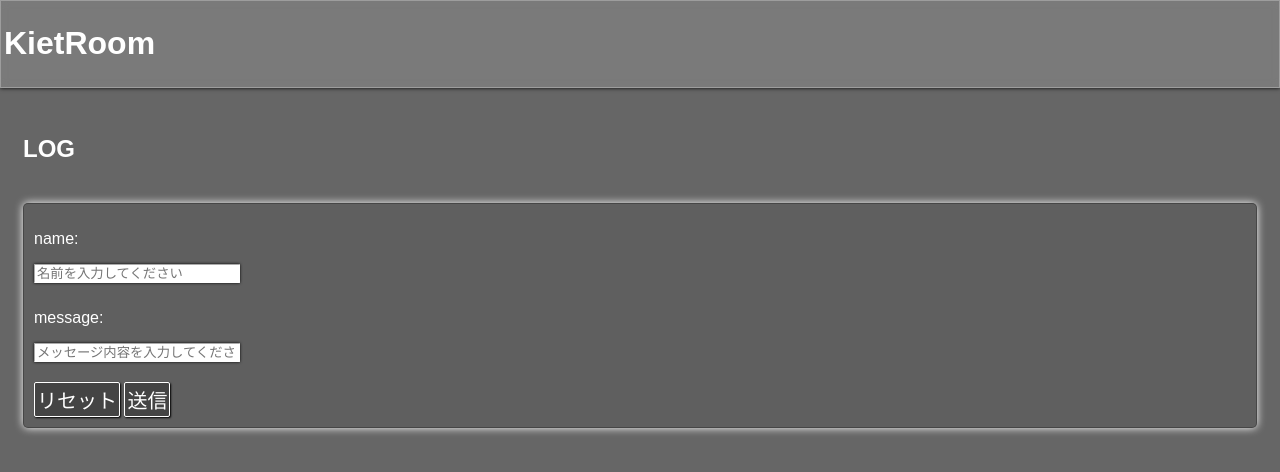
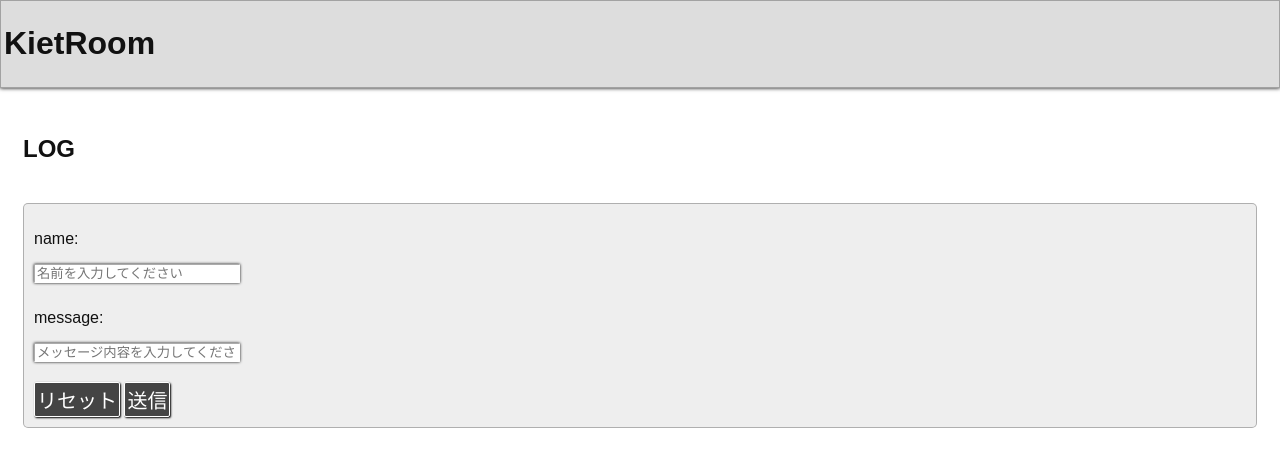
Before and after one commit to Gabillan/NodeChatApp, a website: page index.html in a window 1280 px wide. Drawn offline with nearby package versions, Linux system fonts and the light colour scheme; no server answers.

Commit message:
Save index.html.

```diff
--- a/index.html
+++ b/index.html
@@ -8,8 +8,8 @@
             html,body {
                 font-family: Sans-Serif;
                 font-weight: 100;
-                background-color: #666;
-                color: #fff;
+                background-color: #fff;
+                color: #111;
             }
             header {
                 position: fixed;
@@ -17,8 +17,8 @@
                 left: 0;
                 right: 0;
                 padding: 3px;
-                background-color: #fff2;
-                border: .5px solid #fff4;
+                background-color: #0002;
+                border: .5px solid #0004;
                 -webkit-backdrop-filter: blur(4px);
                 backdrop-filter: blur(4px);
                 box-shadow: 0 0 4px #000;
```
